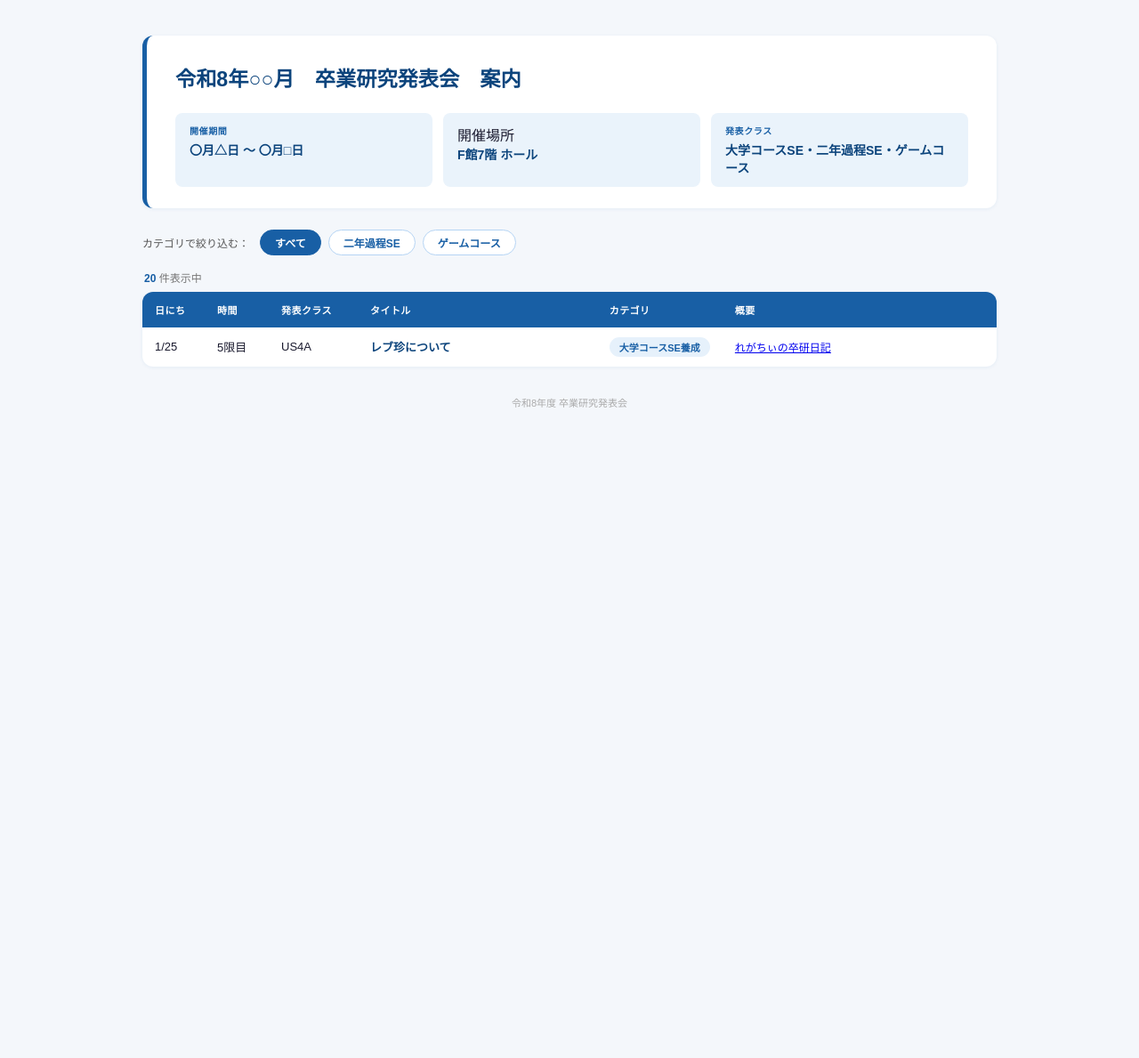
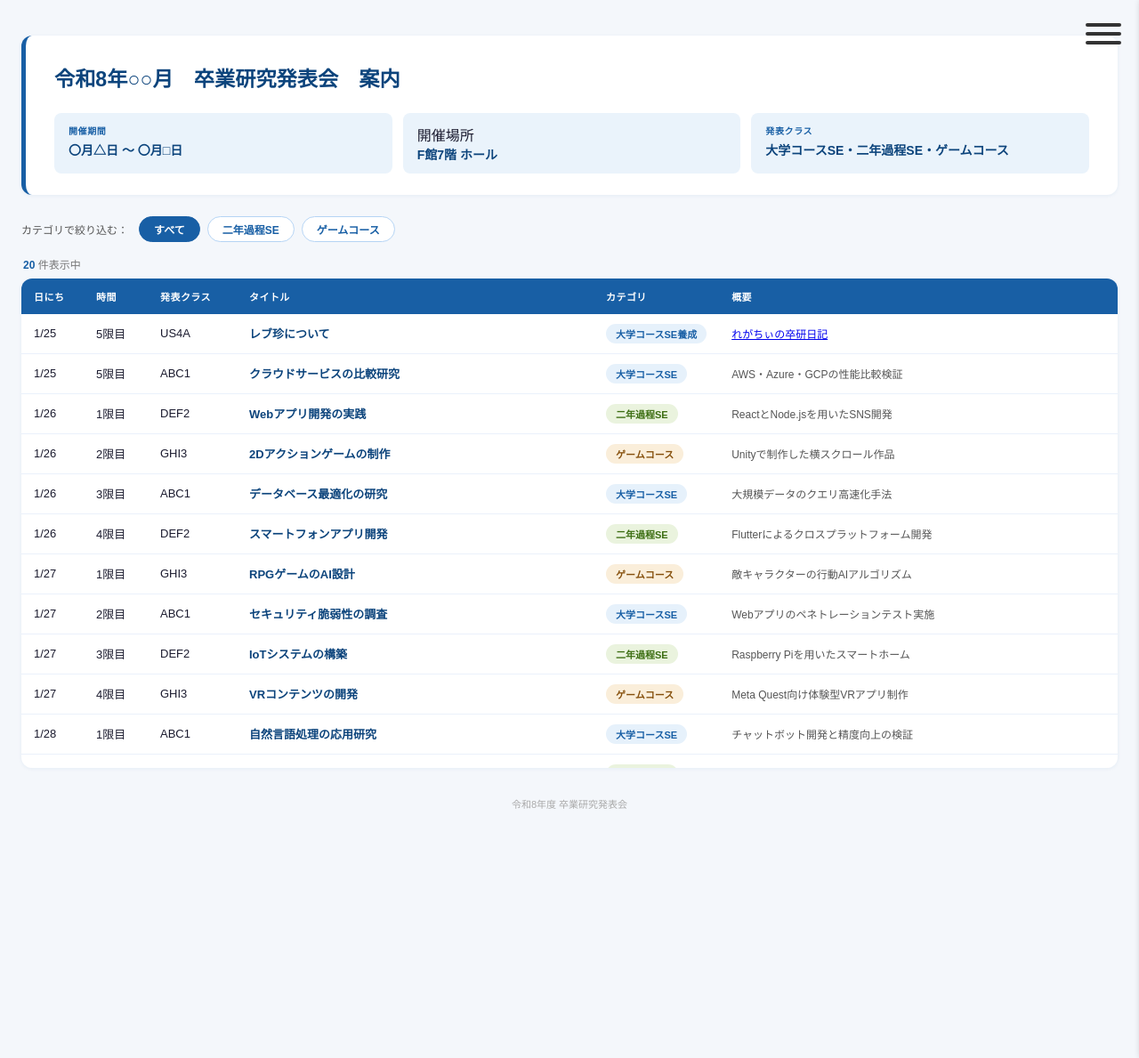
Before and after one commit to ti-kun/Sotsuken_HomePage, a PHP site: page /infomation.html in a window 1280 px wide. Shown: the whole page at 89% size. Run offline with PHP 8.4, Linux system fonts and the light colour scheme.

Commit message:
ボタン内容変更

```diff
--- a/infomation.css
+++ b/infomation.css
@@ -9,7 +9,7 @@ body {
 }
 
 .container {
-  max-width: 960px;
+  max-width: 1550px;
   margin: 0 auto;
 }
 
@@ -53,6 +53,95 @@ body {
   color: #0C447C;
 }
 
+/*メニュー*/
+.menu-wrapper {
+    position: relative;
+}
+
+.menu-icon {
+    width: 40px;
+    height: 30px;
+    position: fixed; /* ← fixedにして常に左上固定 */
+    top: 20px;
+    right: 20px;
+    cursor: pointer;
+    z-index: 3;
+    display: inline-block;
+}
+
+.menu-icon span {
+    display: block;
+    height: 4px;
+    margin: 6px 0;
+    background: #333;
+    border-radius: 2px;
+    transition: 0.4s;
+}
+
+/* ハンバーガーがXに変形 */
+#menu-toggle:checked + .menu-icon span:nth-child(1) {
+    transform: translateY(10px) rotate(45deg);
+}
+#menu-toggle:checked + .menu-icon span:nth-child(2) {
+    opacity: 0;
+}
+#menu-toggle:checked + .menu-icon span:nth-child(3) {
+    transform: translateY(-10px) rotate(-45deg);
+}
+
+/* オーバーレイ背景 */
+.overlay {
+    position: fixed;
+    inset: 0;
+    background: rgba(0,0,0,0.5);
+    opacity: 0;
+    pointer-events: none;
+    transition: 0.4s;
+    z-index: 1;
+}
+
+#menu-toggle:checked ~ .overlay {
+    opacity: 1;
+    pointer-events: auto;
+}
+
+/* メニュー本体（右から出す） */
+.menu {
+    position: fixed;
+    top: 0;
+    right: -250px; /* ← 初期位置を右へ */
+    width: 250px;
+    height: 100%;
+    background: #fff;
+    box-shadow: 2px 0 8px rgba(0,0,0,0.2);
+    transition: right 0.4s ease;
+    z-index: 2;
+}
+
+#menu-toggle:checked ~ .menu {
+  right: 0; /* ← 開いたときは右0へ */
+}
+
+.menu ul {
+    list-style: none;
+    padding: 60px 20px;
+}
+
+.menu li {
+    margin: 20px 0;
+}
+
+.menu a {
+    text-decoration: none;
+    color: #333;
+    font-size: 1.2rem;
+    transition: color 0.3s;
+}
+
+.menu a:hover {
+    color: #007bff;
+}
+
 /* ---- Filter ---- */
 .filter-bar {
   display: flex;
@@ -86,7 +175,8 @@ body {
   border-radius: 12px;
   overflow: hidden;
   box-shadow: 0 1px 4px rgba(24,95,165,0.07);
-  overflow-x: auto;
+  overflow: auto;
+  max-height: 550px;
 }
 table {
   width: 100%;
--- a/infomation.html
+++ b/infomation.html
@@ -26,6 +26,25 @@
         <div class="value">大学コースSE・二年過程SE・ゲームコース</div>
       </div>
     </div>
+  </div>
+
+  <!--メニュー-->
+  <div class="menu-wrapper">
+    <input type="checkbox" id="menu-toggle" hidden>
+
+    <label class="menu-icon" for="menu-toggle">
+      <span></span>
+      <span></span>
+      <span></span>
+    </label>
+
+    <div class="overlay"></div>
+
+    <nav class="menu">
+      <ul>
+        <li><a href="#">学校TOP</a></li>
+      </ul>
+    </nav>
   </div>
 
   <!-- フィルター -->
@@ -61,7 +80,6 @@
           <td><span class="badge badge-se4">大学コースSE養成</span></td>
           <td class="summary"><a href="home.html">れがちぃの卒研日記</a></td>
         </tr>
-<!--
         <tr data-cat="se4">
           <td>1/25</td><td>5限目</td><td>ABC1</td>
           <td class="title">クラウドサービスの比較研究</td>
@@ -175,7 +193,6 @@
           <td class="title">推薦システムの構築研究</td>
           <td><span class="badge badge-se4">大学コースSE</span></td>
           <td class="summary">協調フィルタリングによる商品推薦の実装</td>
--->
         </tr>
       </tbody>
     </table>
--- a/style.css
+++ b/style.css
@@ -23,6 +23,7 @@ body {
     margin: 0;
     background-color: #f9f1d8;
 }
+
 /*メニュー*/
 .menu-wrapper {
     position: relative;
```
